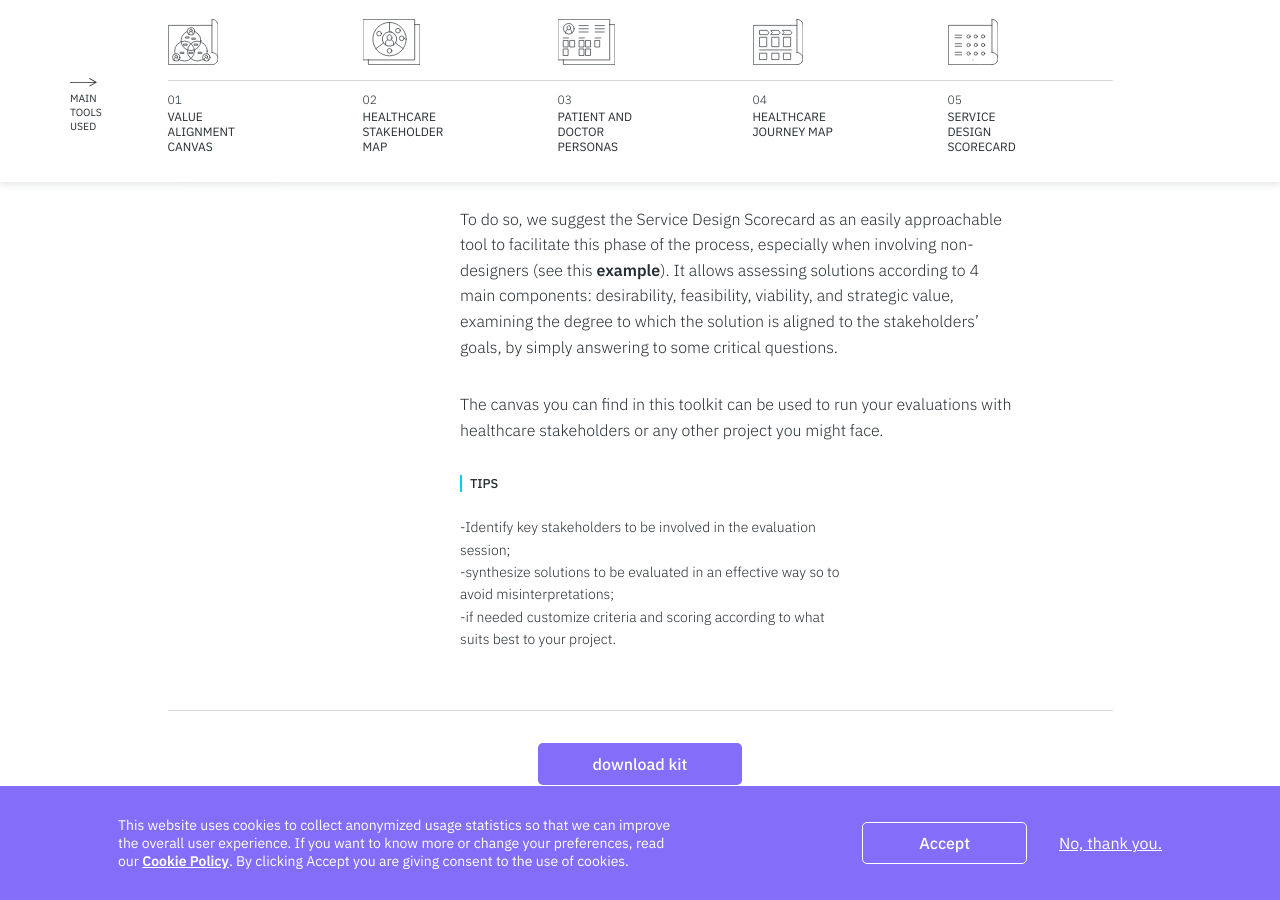
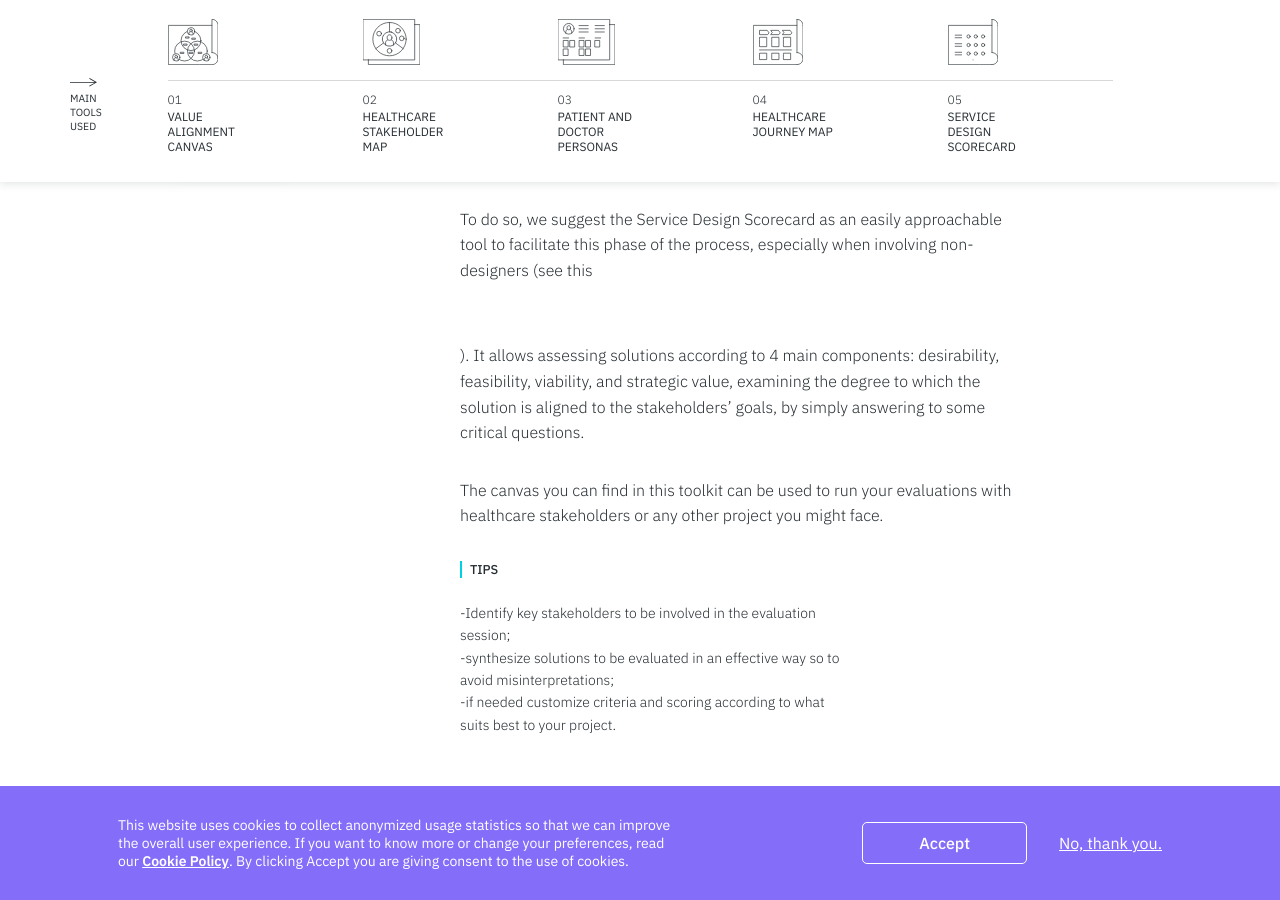
Before and after one commit to service-design-tools/sdt-website, a Jekyll site: the page built from _tutorials/how-to-collaborate-with-stakeholders-in-healthcare-design-projects.md, in a window 1280 px wide and 900 px high, scrolled down 4494 px. Built offline with Jekyll 4.4.1, drawn with Linux system fonts in a browser that asks for light colours.

Commit message:
Update tutorial “how-to-collaborate-with-stakeholders-in-healthcare-design-projects”

````diff
--- a/_tutorials/how-to-collaborate-with-stakeholders-in-healthcare-design-projects.md
+++ b/_tutorials/how-to-collaborate-with-stakeholders-in-healthcare-design-projects.md
@@ -94,7 +94,16 @@ steps:
       Once solutions are identified, the selection of the most promising or suitable ones is a task not to be underestimated, especially in complex contexts such as those related to healthcare.
 
 
-      To do so, we suggest the Service Design Scorecard as an easily approachable tool to facilitate this phase of the process, especially when involving non-designers (see this **[example](https://info.themoment.is/sd-scorecard)**). It allows assessing solutions according to 4 main components: desirability, feasibility, viability, and strategic value, examining the degree to which the solution is aligned to the stakeholders’ goals, by simply answering to some critical questions.
+      To do so, we suggest the Service Design Scorecard as an easily approachable tool to facilitate this phase of the process, especially when involving non-designers (see this
+
+
+      ```
+
+
+      ```
+
+
+      ). It allows assessing solutions according to 4 main components: desirability, feasibility, viability, and strategic value, examining the degree to which the solution is aligned to the stakeholders’ goals, by simply answering to some critical questions.
 
 
       The canvas you can find in this toolkit can be used to run your evaluations with healthcare stakeholders or any other project you might face.
````
